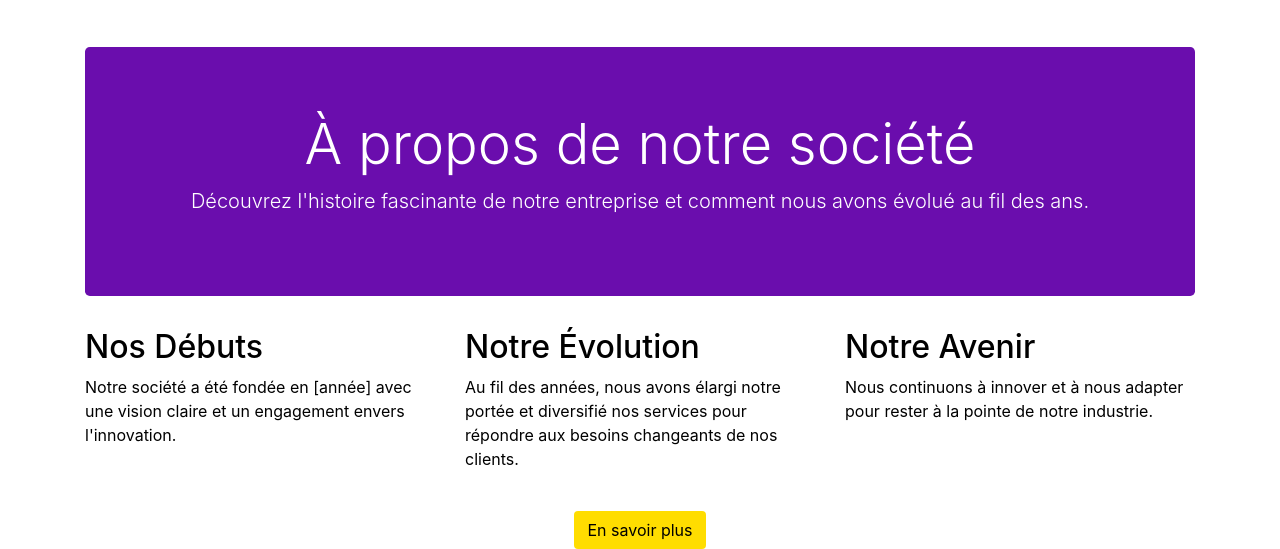
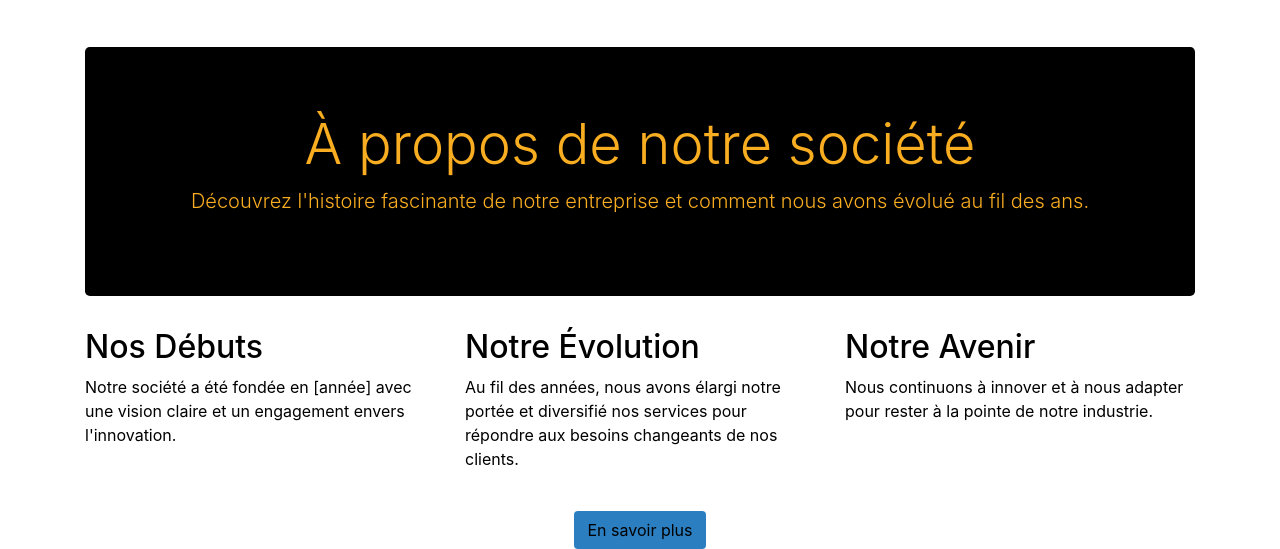
Before and after one commit to Arkalithe/arenaofgamers, a website: page public/apropos.html in a window 1280 px wide. Shown: the part 283-832 px from the top of the page. Drawn offline with nearby package versions, Linux system fonts and the light colour scheme.

Commit message:
header colors correct

```diff
--- a/public/apropos.html
+++ b/public/apropos.html
@@ -15,14 +15,14 @@
             }
 
             .jumbotron {
-            background-color: #6a0dad;
+                background-color: #000000;
                 /* Violet */
-            color: #ffffff;
+                color: #f9ad20;
                 /* Blanc */
             }
 
             .btn-custom {
-            background-color: #ffdd00;
+                background-color: #2b7ec0;
                 /* Jaune */
                 color: #000000;
                 /* Noir */
```
Lines whose indentation alone changed are shown as unchanged.
